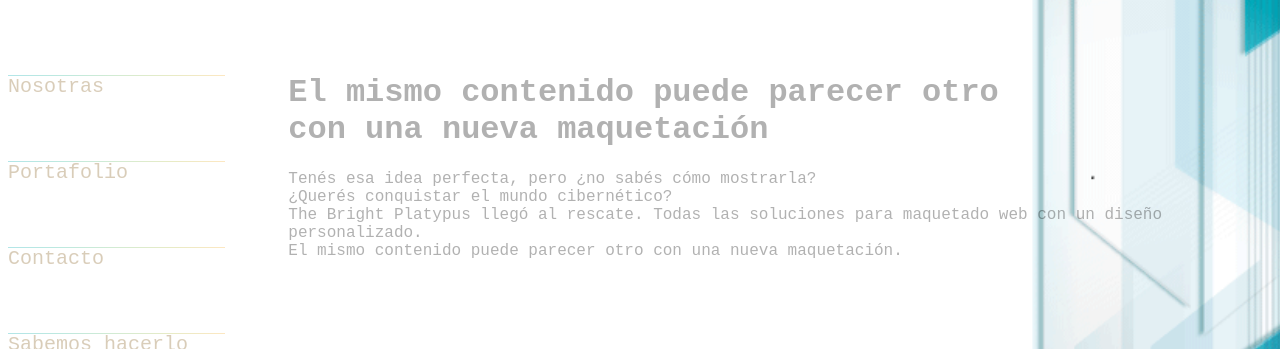
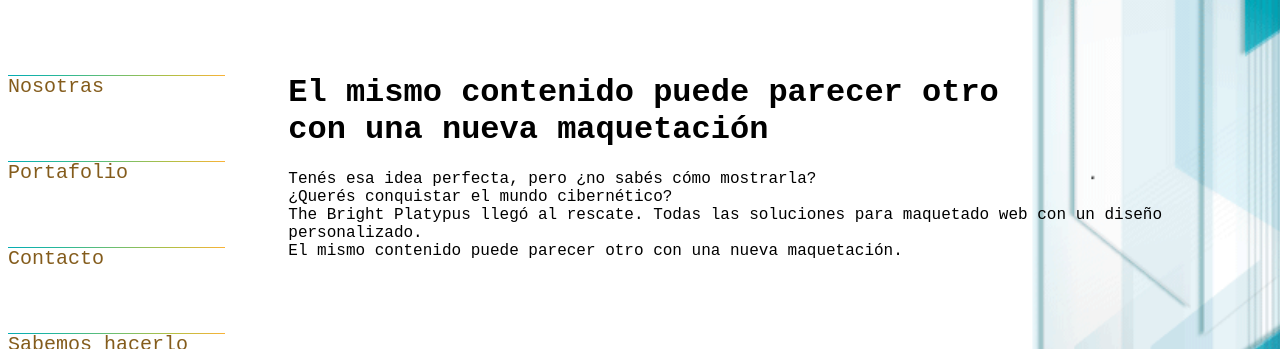
Before and after one commit to Shulkie/the-bright-platypus, a plain HTML site: page index.html in a window 1280 px wide. Shown: the part 175-524 px from the top of the page. Drawn offline with Linux system fonts and the light colour scheme.

Commit message:
Remove opacity (didn't work)

```diff
--- a/platypus.css
+++ b/platypus.css
@@ -1,7 +1,6 @@
 body {
     background-image: url('./Background/blue2.png');
     background-size: auto 150%;
-    opacity: 30%;
 }
 
 
```
